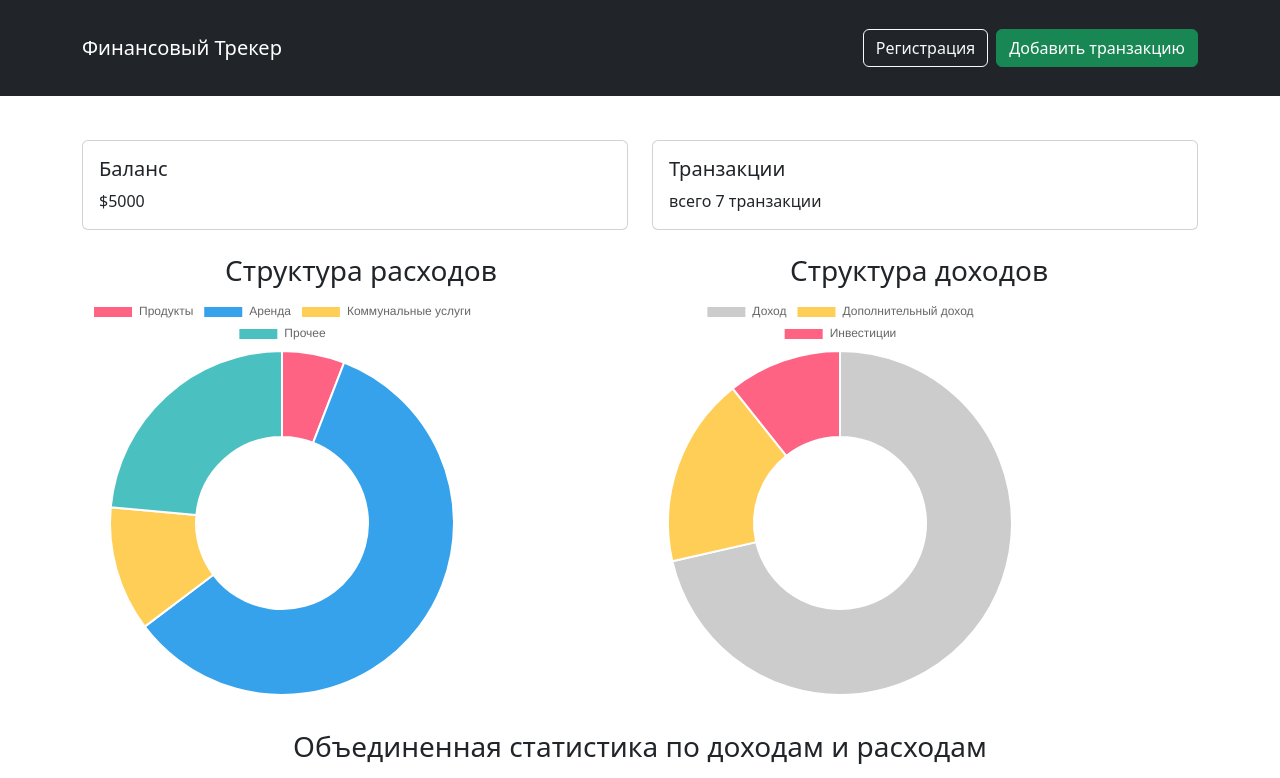
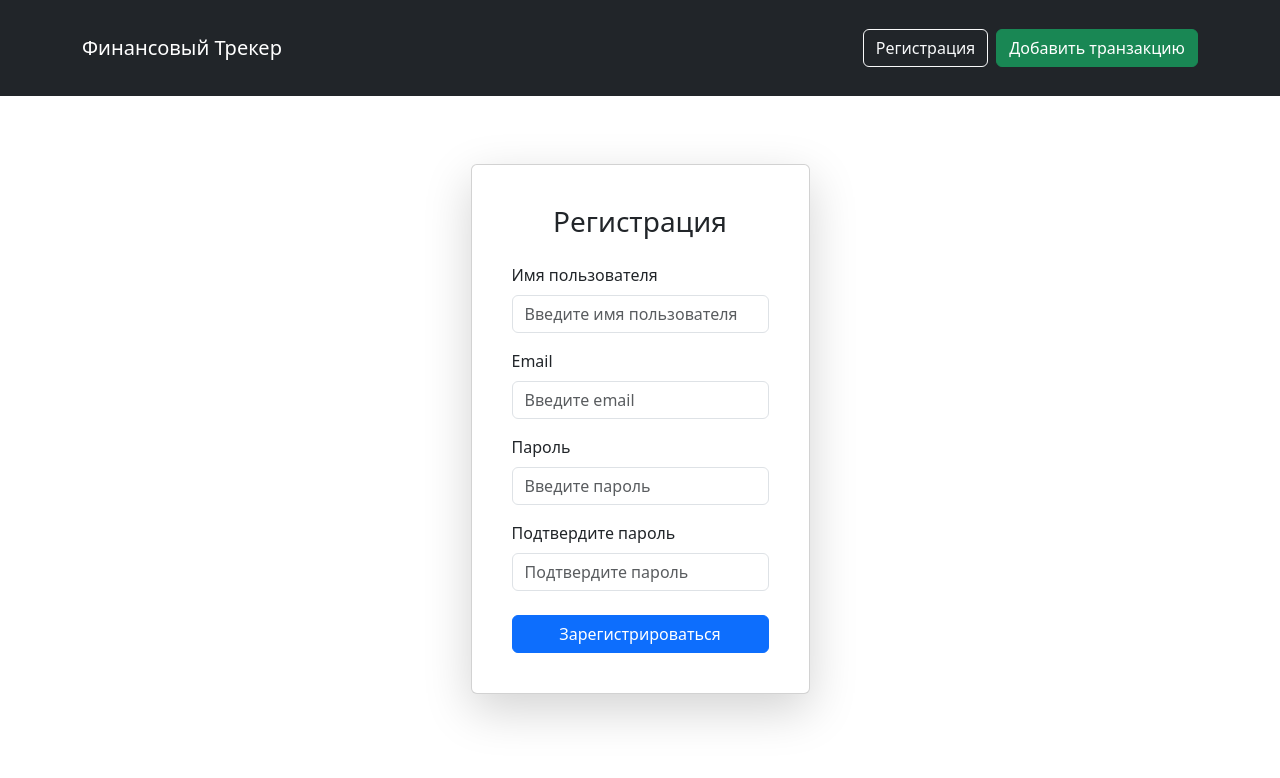
Before and after one commit to surfffpunk/ft-fe, a React (Create React App) app: page /register in a window 1280 px wide. Shown: the top 778 px of the page. Built offline with nearby package versions, Linux system fonts and the light colour scheme.

Commit message:
FE-002 Registration Page

```diff
--- a/src/App.js
+++ b/src/App.js
@@ -1,6 +1,6 @@
-// src/App.js
 import React, { useEffect, useState } from 'react';
 import './App.css';
+import { BrowserRouter as Router, Route, Routes } from 'react-router-dom';
 import Header from './components/Header';
 import Dashboard from './components/Dashboard';
 import TransactionsTable from './components/TransactionsTable';
@@ -8,6 +8,7 @@ import ExpensesChart from './components/ExpensesChart';
 import IncomeChart from './components/IncomeChart';
 import CombinedChart from './components/CombinedChart';
 import AddTransactionForm from './components/AddTransactionForm';
+import RegistrationPage from './components/RegistrationPage'; // Страница регистрации
 import { getBalance, getTransactions, addTransaction as addTransactionAPI } from './services/api';
 
 const App = () => {
@@ -47,7 +48,6 @@ const App = () => {
     }, []);
 
     const handleAddTransaction = (transaction) => {
-        // Отправка новой транзакции на бэкэнд
         addTransactionAPI(transaction).then(() => {
             getTransactions().then(response => {
                 setTransactions(response.data);
@@ -78,8 +78,13 @@ const App = () => {
     };
 
     return (
+        <Router>
             <div>
                 <Header onAddTransaction={() => setShowAddForm(true)} />
+                <Routes>
+                    <Route
+                        path="/"
+                        element={
                             <div className="container">
                                 <Dashboard balance={balance} transactions={transactions} />
                                 <div className="charts-container">
@@ -96,13 +101,18 @@ const App = () => {
                                 <div className="table-container">
                                     <TransactionsTable transactions={transactions} />
                                 </div>
-            </div>
                                 <AddTransactionForm
                                     show={showAddForm}
                                     onHide={() => setShowAddForm(false)}
                                     onAdd={handleAddTransaction}
                                 />
                             </div>
+                        }
+                    />
+                    <Route path="/register" element={<RegistrationPage />} />
+                </Routes>
+            </div>
+        </Router>
     );
 };
 
--- /dev/null
+++ b/src/assets/RegistrationPage.css
@@ -0,0 +1,45 @@
+.registration-container {
+    display: flex;
+    justify-content: center;
+    align-items: center;
+    min-height: 100vh;
+    background-color: #f8f9fa;
+}
+
+.registration-card {
+    padding: 30px;
+    box-shadow: 0 4px 10px rgba(0, 0, 0, 0.1);
+    border-radius: 10px;
+    background-color: white;
+}
+
+.registration-form-title {
+    text-align: center;
+    margin-bottom: 20px;
+    color: #343a40;
+    font-size: 1.5rem;
+    font-weight: bold;
+}
+
+.registration-form {
+    width: 100%;
+}
+
+.registration-form input {
+    margin-bottom: 15px;
+    border-radius: 5px;
+}
+
+.registration-form .btn {
+    width: 100%;
+    padding: 10px;
+    background-color: #007bff;
+    border: none;
+    border-radius: 5px;
+    color: white;
+    cursor: pointer;
+}
+
+.registration-form .btn:hover {
+    background-color: #0056b3;
+}
--- /dev/null
+++ b/src/components/RegistrationPage.js
@@ -0,0 +1,80 @@
+import '../assets//RegistrationPage.css';
+import React, { useState } from 'react';
+import { Form, Button, Container, Card } from 'react-bootstrap';
+
+const RegistrationPage = () => {
+    const [username, setUsername] = useState('');
+    const [email, setEmail] = useState('');
+    const [password, setPassword] = useState('');
+    const [confirmPassword, setConfirmPassword] = useState('');
+
+    const handleSubmit = (e) => {
+        e.preventDefault();
+        if (password !== confirmPassword) {
+            alert('Пароли не совпадают');
+            return;
+        }
+        console.log('Регистрация успешна:', { username, email, password });
+    };
+
+    return (
+        <Container className="d-flex justify-content-center align-items-center my-5">
+            <Card className="p-4 shadow-lg rounded">
+                <Card.Body>
+                    <h3 className="text-center mb-4">Регистрация</h3>
+                    <Form onSubmit={handleSubmit}>
+                        <Form.Group controlId="formUsername">
+                            <Form.Label>Имя пользователя</Form.Label>
+                            <Form.Control
+                                type="text"
+                                placeholder="Введите имя пользователя"
+                                value={username}
+                                onChange={(e) => setUsername(e.target.value)}
+                                required
+                            />
+                        </Form.Group>
+
+                        <Form.Group controlId="formEmail" className="mt-3">
+                            <Form.Label>Email</Form.Label>
+                            <Form.Control
+                                type="email"
+                                placeholder="Введите email"
+                                value={email}
+                                onChange={(e) => setEmail(e.target.value)}
+                                required
+                            />
+                        </Form.Group>
+
+                        <Form.Group controlId="formPassword" className="mt-3">
+                            <Form.Label>Пароль</Form.Label>
+                            <Form.Control
+                                type="password"
+                                placeholder="Введите пароль"
+                                value={password}
+                                onChange={(e) => setPassword(e.target.value)}
+                                required
+                            />
+                        </Form.Group>
+
+                        <Form.Group controlId="formConfirmPassword" className="mt-3">
+                            <Form.Label>Подтвердите пароль</Form.Label>
+                            <Form.Control
+                                type="password"
+                                placeholder="Подтвердите пароль"
+                                value={confirmPassword}
+                                onChange={(e) => setConfirmPassword(e.target.value)}
+                                required
+                            />
+                        </Form.Group>
+
+                        <Button variant="primary" type="submit" className="mt-4 w-100">
+                            Зарегистрироваться
+                        </Button>
+                    </Form>
+                </Card.Body>
+            </Card>
+        </Container>
+    );
+};
+
+export default RegistrationPage;
```
Lines whose indentation alone changed are shown as unchanged.
